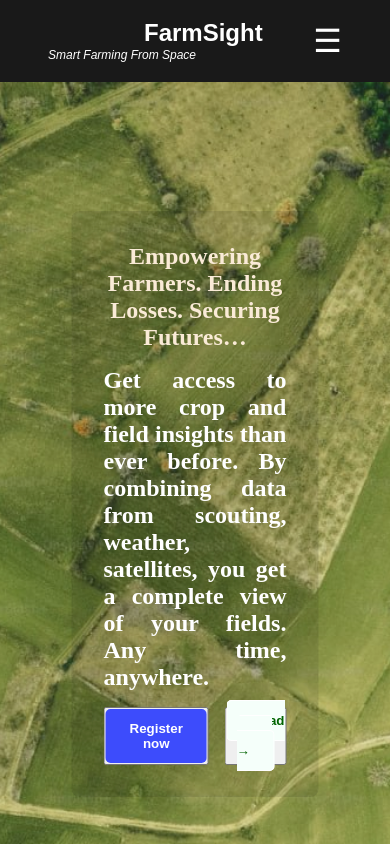
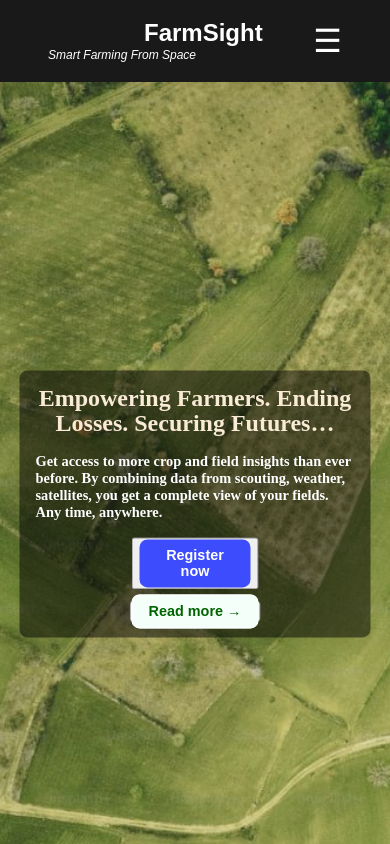
Before and after one commit to mikkayadu/FarmSight, a React (Vite) app in the folder frontend/: page / in a window 390 px wide. Built offline with nearby package versions, Linux system fonts and the light colour scheme.

Commit message:
small changes to the landing page

```diff
--- a/frontend/src/components/ServicesOverview.jsx
+++ b/frontend/src/components/ServicesOverview.jsx
@@ -88,7 +88,7 @@ const ServicesOverview = () => {
 
         {/* Audience */}
         <div className="audience-block">
-          <h2>Who This Is For</h2>
+          <h2>Who This Is For?</h2>
           <div className="audience-grid">
             <div><strong>🌱 Plant Specialists</strong><p>Improve yield while reducing input costs</p></div>
             <div><strong>🔬 Researchers</strong><p>Access reliable satellite and weather data</p></div>
--- a/frontend/src/styles/FeaturesSection.css
+++ b/frontend/src/styles/FeaturesSection.css
@@ -2,6 +2,7 @@
   padding: 3rem 2rem;
   /*background: url('../assets/farm5.jpg') center/cover no-repeat;*/
   /*background-color: floralwhite;*/
+  /*font-family: 'Poppins', sans-serif;*/
   background-color: #fefae0;
   background-attachment: fixed;
   text-align: center;
@@ -43,7 +44,8 @@
 }
 
 .feature-card {
-  background: rgba(255, 255, 255, 0.85);
+  /*background: rgba(255, 255, 255, 0.85);*/
+  background-color: mintcream;
   padding: 2rem;
   border-radius: 12px;
   box-shadow: 0 6px 25px rgba(0,0,0,0.2);
--- a/frontend/src/styles/Footer.css
+++ b/frontend/src/styles/Footer.css
@@ -38,8 +38,13 @@
   padding: 0;
 }
 
+.footer-links h4 {
+  text-indent: -2rem;
+}
+
 .footer-links li {
-  margin-bottom: 0.6rem;
+  margin-bottom: 0.5rem;
+  text-indent: -0.2rem;
 }
 
 .footer-links a {
--- a/frontend/src/styles/HeroCarousel.css
+++ b/frontend/src/styles/HeroCarousel.css
@@ -14,6 +14,7 @@
   position: relative;
   width: 100vw;
   height: 100vh;
+  /*padding-top: 80px;*/
 }
 
 .text {
@@ -73,6 +74,7 @@
 }
 
 
+
 /*.register-btn {*/
 /*  background-color: #3d4cfc; !* deep blue *!*/
 /*  padding: 0.75rem 1.5rem;*/
@@ -125,16 +127,52 @@
   color: #1a1a40;
 }
 
-/*@media screen and (max-width: 768px) {*/
-/*  .overlay h1 {*/
-/*    font-size: 1.5rem;*/
-/*  }*/
+@media screen and (max-width: 768px) {
+  .overlay {
+    padding: 1rem;
+    width: 90%;
+    background-color: rgba(0, 0, 0, 0.5); /* better readability */
+  }
 
-/*  .features-section {*/
-/*    padding: 3rem 1rem;*/
-/*  }*/
+  .overlay h1 {
+    font-size: 1.4rem;
+    line-height: 1.6rem;
+  }
 
-/*  .feature-card {*/
-/*    padding: 1.5rem;*/
-/*  }*/
-/*}*/
+  .text {
+    font-size: 1rem;
+    text-align: left;
+    margin-top: 0.5rem;
+  }
+
+  .hero-buttons {
+    flex-direction: column;
+    align-items: center;
+    gap: 0.75rem;
+    margin-top: 1rem;
+  }
+
+  .register-btn,
+  .read-btn {
+    width: 90%;
+    font-size: 1rem;
+    padding: 0.6rem 1.2rem;
+    border-radius: 8px;
+  }
+}
+
+@media screen and (max-width: 480px) {
+  .overlay h1 {
+    font-size: 1rem;
+  }
+
+  .text {
+    font-size: 0.9rem;
+  }
+
+  .register-btn,
+  .read-btn {
+    font-size: 0.9rem;
+    padding: 0.5rem 1rem;
+  }
+}
--- a/frontend/src/styles/Navbar.css
+++ b/frontend/src/styles/Navbar.css
@@ -149,7 +149,8 @@
   }
 
   .nav-auth {
-    display: none; /* optional: hide sign-in in mobile nav or move into dropdown */
+    display: none;
+    margin-top: 1rem;
   }
 
   .navbar {
--- a/frontend/src/styles/ServicesOverview.css
+++ b/frontend/src/styles/ServicesOverview.css
@@ -35,8 +35,9 @@
   max-width: 1100px;
   margin: 0 auto;
   padding: 0 2rem;
-  padding-bottom: 2rem;
+  padding-bottom: 0rem;
 }
+
 
 .sources-grid,
 .audience-grid {
@@ -48,12 +49,19 @@
   margin-top: 2rem;
 }
 
-.sources-grid div,
 .audience-grid div {
-  background: #ffffff;
+  background: mintcream;
+  padding: 2rem;
+  font-size: 1.1rem;
+  border-radius: 10px;
+  box-shadow: 0 4px 12px rgba(0,0,0,0.3);
+  text-align: center;
+}
+.sources-grid div {
+  background: mintcream;
   padding: 2rem;
   border-radius: 10px;
-  box-shadow: 0 4px 12px rgba(0,0,0,0.1);
+  box-shadow: 0 4px 12px rgba(0,0,0,0.3);
   text-align: center;
 }
 
```
